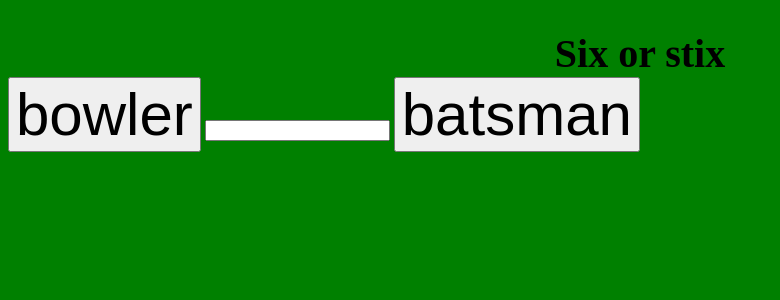
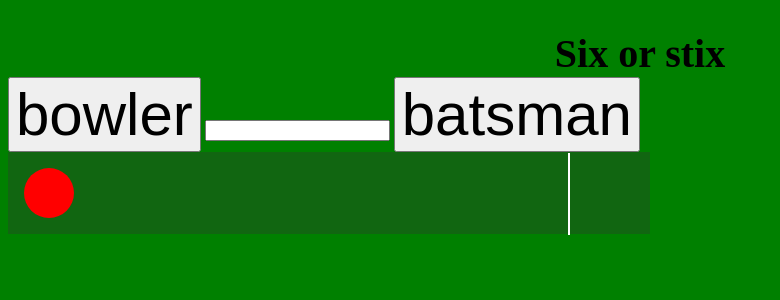
Before and after one commit to Crozza71/WDI20-PROJECT1, a PHP site: page /project.html in a window 1280 px wide. Shown: the top 300 px of the page, without its empty margins (0-780 px from the left). Run offline with PHP 8.4, Linux system fonts and the light colour scheme.

Commit message:
ball on the pitch with speed buttons

```diff
--- a/project.css
+++ b/project.css
@@ -14,3 +14,46 @@ button {
   font-size:60px
   ;
 }
+
+.felt {
+  position: relative;
+  background: #116611;
+  padding: 1px;
+  width: 640px;
+}
+
+.out {
+  position: absolute;
+  left: 560px;
+  width: 2px;
+  height: 100%;
+  background: #fff;
+}
+
+.hit {
+  position: absolute;
+  left: 510px;
+  width: 2px;
+  height: 100%;
+  background: #000;
+}
+
+#ball {
+  position: relative;
+  left: 0;
+  width: 50px;
+  height: 50px;
+  border-radius: 100%;
+  background: red;
+  margin: 15px;
+}
+
+
+/*div.ball  {
+  width: 50px;
+  height: 50px;
+   background: url("../WDI_20_PROJECT_1/images/ball.jpeg") no-repeat;     background-size: 20px;     transition: 1s ease-in-out;   }
+    The translate() method moves an element from its current position (according to the parameters given for the X-axis and the Y-axis)
+   div.ball:hover {
+    transform: translate(0px,-500px);
+       }*/
--- a/project.html
+++ b/project.html
@@ -8,6 +8,7 @@
 </head>
 <body>
   <h1>Six or stix</h1>
+  <main>
     <div class=container>
       <div id="pitch"></div>
       <div id="crowd-top"></div>
@@ -16,6 +17,18 @@
       <button id="bowler" class="move">bowler</button>
       <input type="text" id="testa">
       <button id="batsman" class="move">batsman</button>
+      <br>
+      <div class="felt">
+
+        <div class="out"></div>
+        <div class="six"></div>
+        <div class="four"></div>
+
+
+        <div id="ball"></div>
       </div>
+    </div>
+
+  </main>
 </body>
 </html>
--- a/project.js
+++ b/project.js
@@ -15,18 +15,26 @@ function init() {
           console.log("this speed should be" + thingtoprint)
         }
 
+        var bowling = 10;
+
   $(document).on('keydown', function(e){
       // console.log(e);
 
       switch(e.which){
         case 81:
-                  test("q");
+                  $('#ball').animate({
+                    left: "570px"
+                  }, 500)
         break;
         case 87:
-                   test("w");
+                   $('#ball').animate({
+                    left:"570px"
+                   }, 1000)
         break;
         case 69:
-                  test ("e")
+                  $('#ball') .animate({
+                    left:"570px"
+                  }, 1500)
          break;
       }
   });
```
Lines whose indentation alone changed are shown as unchanged.
